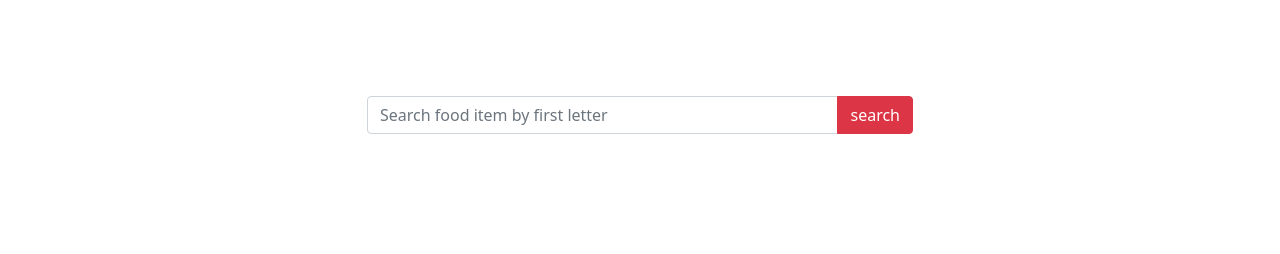
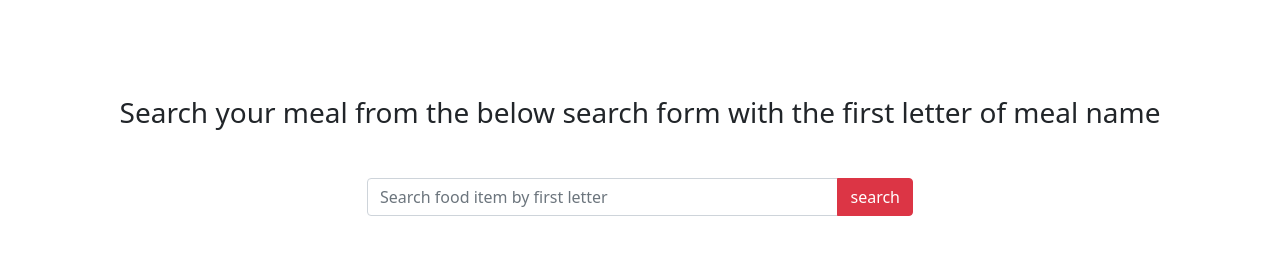
Before and after one commit to aamamun23/hungry-monster, a plain HTML site: page index.html in a window 1280 px wide. Drawn offline with nearby package versions, Linux system fonts and the light colour scheme.

Commit message:
Updated title

```diff
--- a/index.html
+++ b/index.html
@@ -15,6 +15,7 @@
     <div class="py-5">
         <div class="container">
             <div class="row py-5">
+                <h3 class="text-center mb-5">Search your meal from the below search form with the first letter of meal name</h3>
                 <div class="col-sm-6 mx-auto">
                     <div class="input-group d-flex">
                         <input id="searchQuery" type="text" class="form-control" placeholder="Search food item by first letter">
```
Also changed, not shown: js/app.js (+0 -43 lines).
